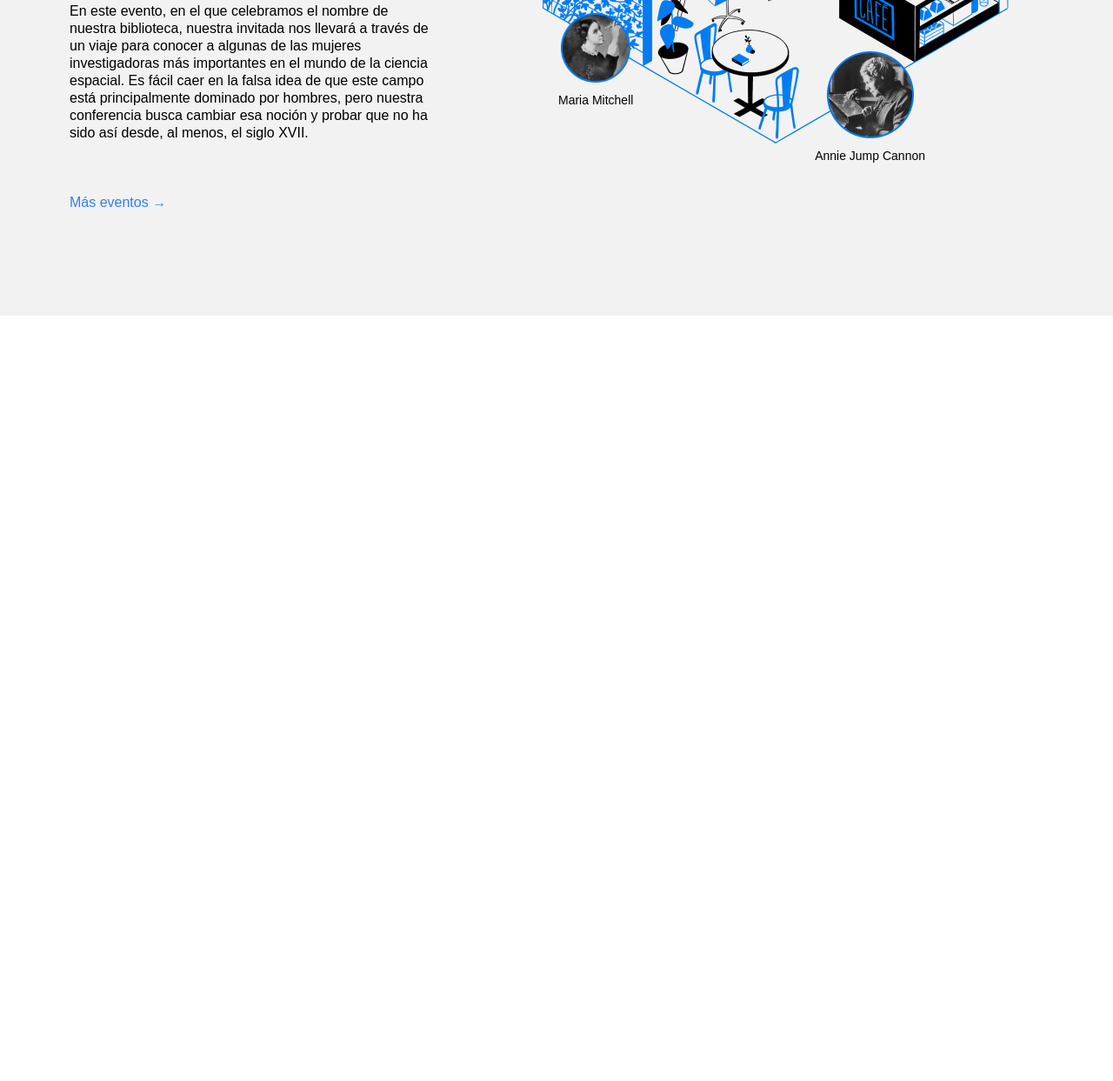
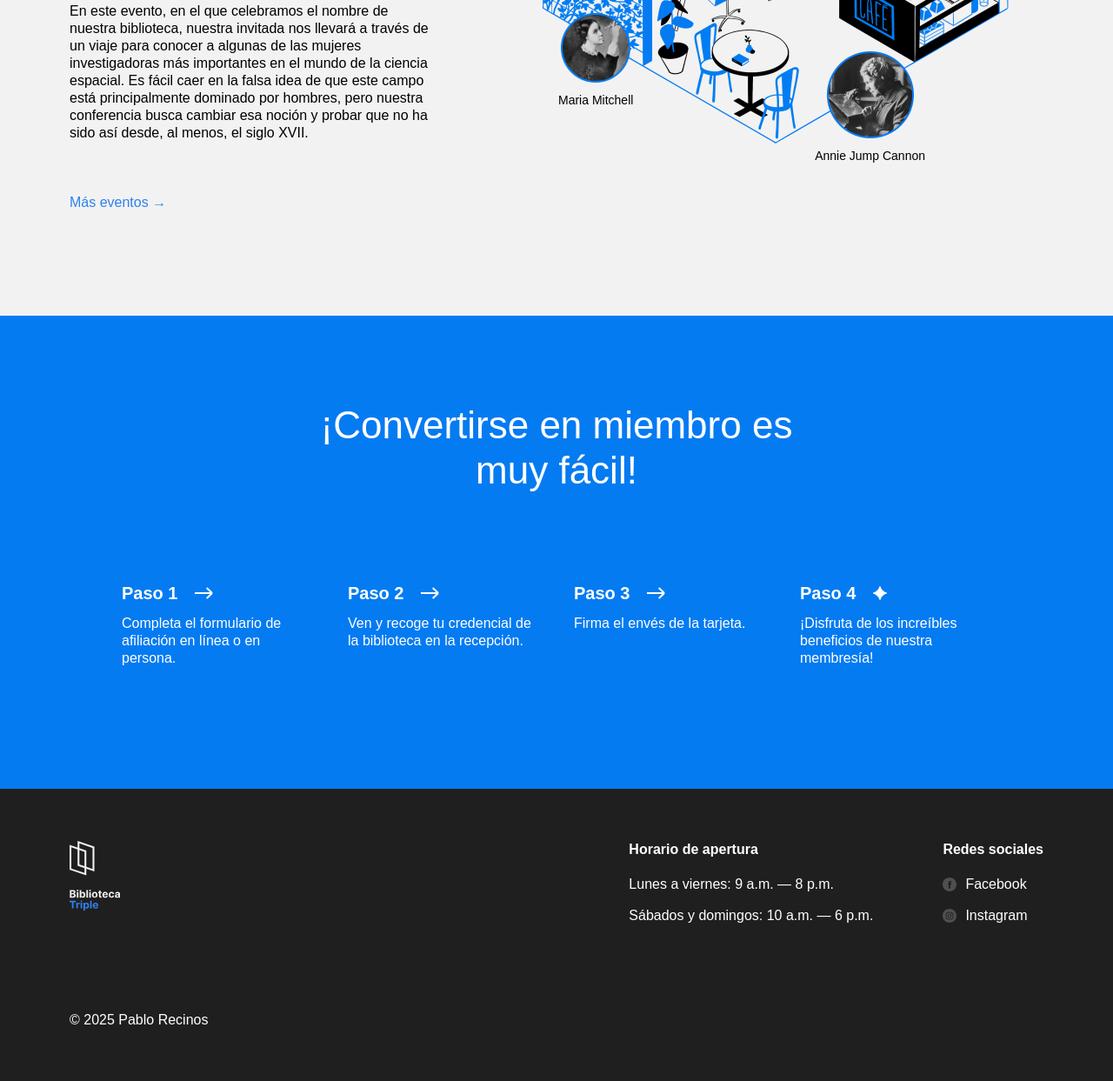
Before and after one commit to pjrecinos94/web_project_library_es, a plain HTML site: page index.html in a window 1280 px wide. Shown: the part 2575-3818 px from the top of the page at 87% size. Before the commit the page ends 2938 px from the top, so only its background shows below. Drawn offline with Linux system fonts and the light colour scheme.

Commit message:
Nueva actualización de mi proyecto

```diff
--- a/index.html
+++ b/index.html
@@ -33,10 +33,10 @@
               <a href="#events" class="nav__link">Eventos</a>
             </li>
             <li>
-              <a href="#" class="nav__link">Conviértete en miembro</a>
+              <a href="#members" class="nav__link">Conviértete en miembro</a>
             </li>
             <li>
-              <a href="#" class="nav__link">Contactos</a>
+              <a href="#contact" class="nav__link">Contactos</a>
             </li>
           </ul>
         </nav>
@@ -215,7 +215,113 @@
             </div>
           </div>
         </section>
+        <section id="members" class="membership">
+          <h2 class="membership__title">
+            ¡Convertirse en miembro es muy fácil!
+          </h2>
+          <ul class="membership__steps">
+            <li class="step">
+              <h3 class="step__title">
+                Paso 1
+                <img
+                  src="./images/icon_step_forward.svg"
+                  alt="icon forward"
+                  class="step__icon"
+                />
+              </h3>
+              <p class="step__description">
+                Completa el formulario de afiliación en línea o en persona.
+              </p>
+            </li>
+            <li class="step">
+              <h3 class="step__title">
+                Paso 2
+                <img
+                  src="./images/icon_step_forward.svg"
+                  alt="icon forward"
+                  class="step__icon"
+                />
+              </h3>
+              <p class="step__description">
+                Ven y recoge tu credencial de la biblioteca en la recepción.
+              </p>
+            </li>
+            <li class="step">
+              <h3 class="step__title">
+                Paso 3
+                <img
+                  src="./images/icon_step_forward.svg"
+                  alt="icon forward"
+                  class="step__icon"
+                />
+              </h3>
+              <p class="step__description">Firma el envés de la tarjeta.</p>
+            </li>
+            <li class="step">
+              <h3 class="step__title">
+                Paso 4
+                <img
+                  src="./images/icon_step_finish.svg"
+                  alt="icon finish"
+                  class="step__icon"
+                />
+              </h3>
+              <p class="step__description">
+                ¡Disfruta de los increíbles beneficios de nuestra membresía!
+              </p>
+            </li>
+          </ul>
+        </section>
       </main>
+
+      <footer id="contact" class="footer">
+        <div class="footer__columns">
+          <div class="footer__column">
+            <img
+              src="./images/logo_white.svg"
+              alt="Logotipo de la Biblioteca Triple Peaks"
+              class="footer__logo"
+            />
+          </div>
+          <div class="footer__column_content_hours">
+            <h3 class="footer__column-heading">Horario de apertura</h3>
+            <ul class="footer__list">
+              <li class="footer__list-item">
+                Lunes a viernes: 9 a.m. — 8 p.m.
+              </li>
+              <li class="footer__list-item">
+                Sábados y domingos: 10 a.m. — 6 p.m.
+              </li>
+            </ul>
+          </div>
+          <div class="footer__column_content_social">
+            <h3 class="footer__column-heading">Redes sociales</h3>
+            <ul class="footer__list">
+              <li class="footer__list-item">
+                <a href="#" class="footer__column-link">
+                  <img
+                    src="./images/facebook_white.svg"
+                    alt="Facebook logo"
+                    class="footer__social-icon"
+                  />
+                  Facebook
+                </a>
+              </li>
+              <li class="footer__list-item">
+                <a href="#" class="footer__column-link">
+                  <img
+                    src="./images/instagram_white.svg"
+                    alt="Instagram logo"
+                    class="footer__social-icon"
+                  />
+                  Instagram
+                </a>
+              </li>
+            </ul>
+          </div>
+        </div>
+        <p class="footer__copyright">© 2025 Pablo Recinos</p>
+      </footer>
     </div>
   </body>
 </html>
--- a/styles/style.css
+++ b/styles/style.css
@@ -287,3 +287,104 @@
   font-size: 14px;
   margin: 0;
 }
+
+.membership {
+  padding: 100px 0 140px;
+  background-color: #057bf2;
+  color: #ffffff;
+}
+
+.membership__title {
+  max-width: 574px;
+  margin: 0 auto;
+  text-align: center;
+  font-size: 44px;
+  font-weight: 500;
+  line-height: 52px;
+}
+
+.membership__steps {
+  list-style-type: none;
+  padding: 0;
+  margin: 100px 0 0;
+  display: flex;
+  justify-content: center;
+  gap: 40px;
+}
+
+.step {
+  flex-basis: 220px;
+}
+
+.step__title {
+  margin: 0;
+  font-size: 20px;
+  line-height: 30px;
+  font-weight: 700;
+  display: flex;
+  align-items: center;
+}
+
+.step__icon {
+  margin-left: 20px;
+}
+
+.step__description {
+  margin: 10px 0 0;
+}
+
+.footer {
+  box-sizing: border-box;
+  background-color: #1f1f1f;
+  padding: 60px 80px;
+  color: white;
+}
+
+.footer__columns {
+  display: flex;
+  justify-content: space-between;
+}
+
+.footer__column_content_hours {
+  margin-left: auto;
+}
+
+.footer__column_content_social {
+  margin-left: 80px;
+}
+
+.footer__logo {
+  width: 58px;
+}
+
+.footer__column-heading {
+  font-size: 16px;
+  padding: 0;
+  margin: 0 0 20px 0;
+}
+
+.footer__list {
+  list-style-type: none;
+  padding: 0;
+  margin: 0;
+  display: flex;
+  flex-direction: column;
+  gap: 16px;
+}
+
+.footer__column-link {
+  color: white;
+  text-decoration: none;
+  display: flex;
+  align-items: center;
+  column-gap: 10px;
+}
+
+.footer__social-icon {
+  width: 16px;
+}
+
+.footer__copyright {
+  padding: 0;
+  margin: 100px 0 0 0;
+}
```
